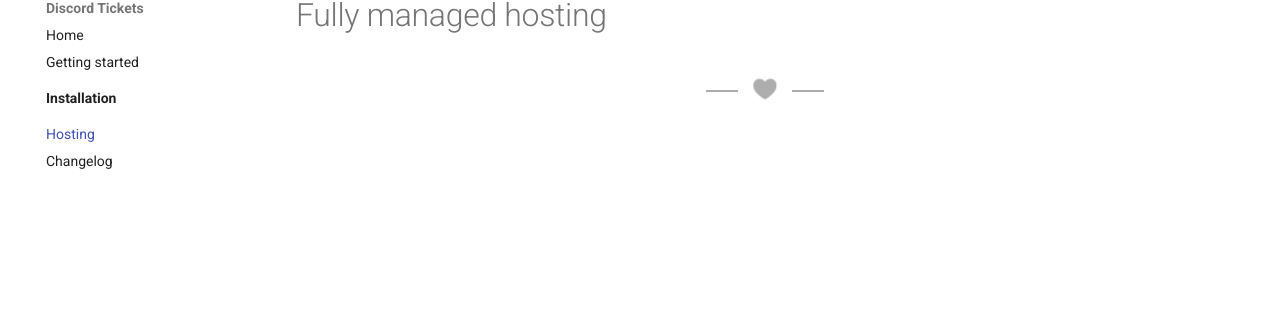
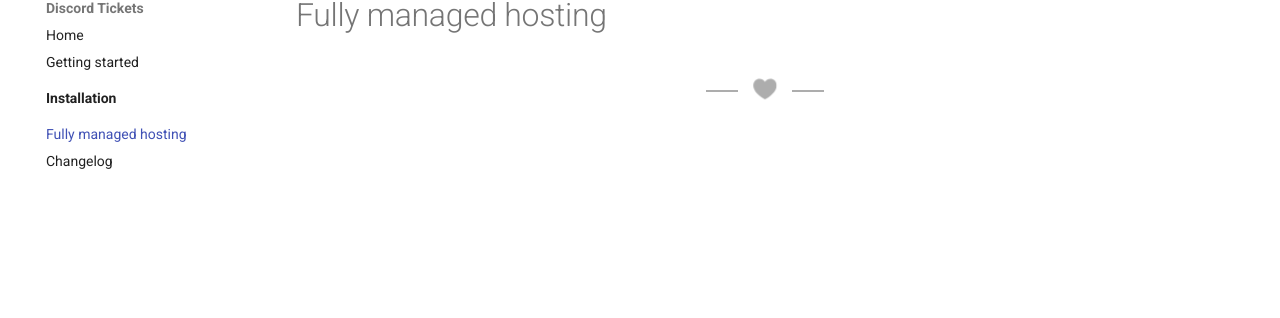
Before and after one commit to discord-tickets/docs, an MkDocs documentation site: the page built from docs/hosting.md, in a window 1280 px wide. Shown: the part 149-467 px from the top of the page. Built offline with MkDocs 1.6.1 and Material for MkDocs 9.7.7, drawn with Linux system fonts in a browser that asks for light colours; comment, search, counter and statistics services are not loaded.

```diff
--- a/mkdocs.yml
+++ b/mkdocs.yml
@@ -98,5 +98,5 @@ nav:
   - Getting started: getting-started.md
   - Installation:
     - Installation: installation/index.md
-  - Hosting: hosting.md
+  - Fully managed hosting: hosting.md
   - Changelog: changelog.md
--- a/overrides/main.html
+++ b/overrides/main.html
@@ -4,7 +4,7 @@
 {% if page and page.title and not page.is_homepage %}
 {% set title = config.site_name ~ " - " ~ page.title | striptags %}
 {% endif %}
-{% set image = config.site_url ~ 'assets/images/banner.png' %}
+{% set image = config.site_url ~ '/assets/images/banner.png' %}
 <meta name="theme-color" content="#5865F2">
 <meta property="og:type" content="website">
 <meta property="og:title" content="{{ title }}">
```
